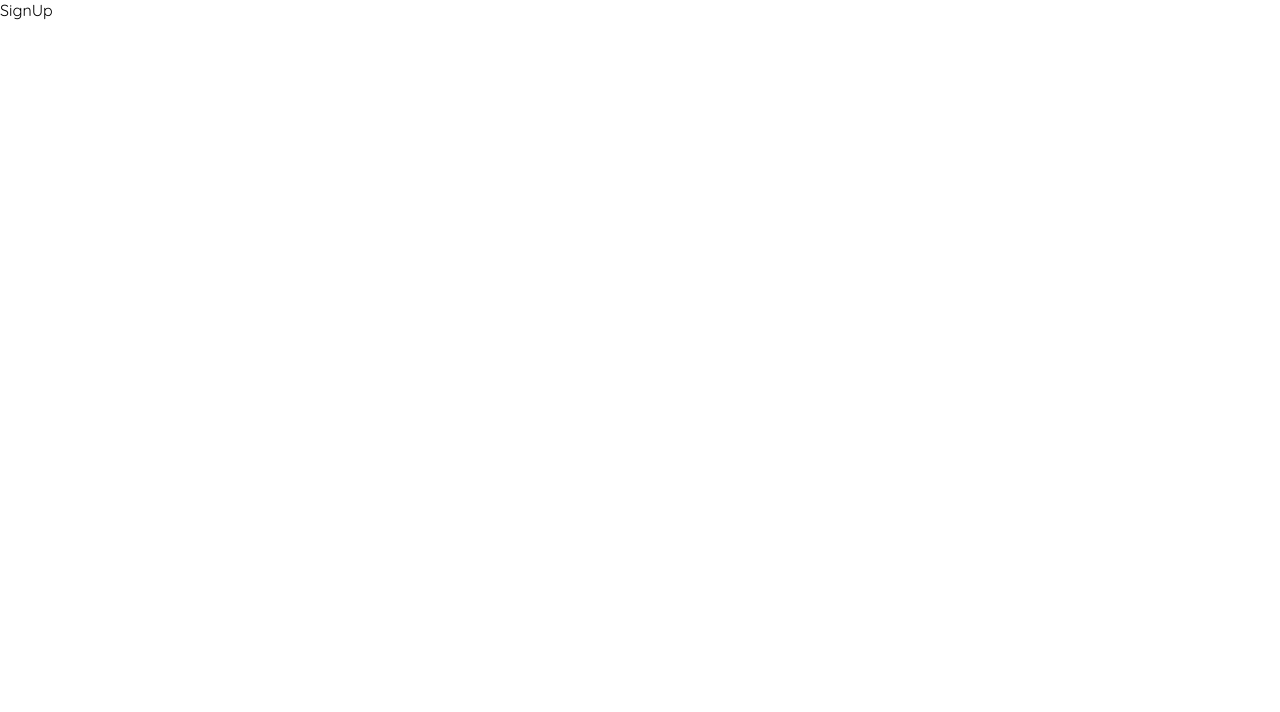
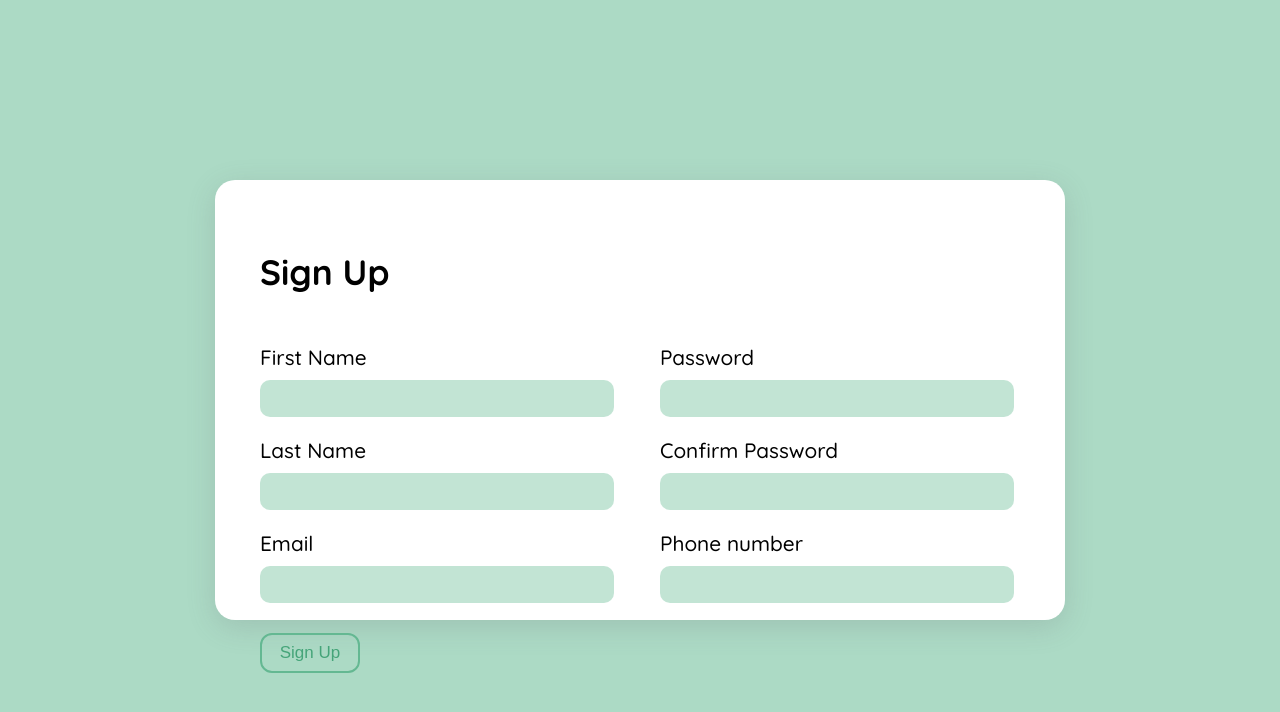
Before and after one commit to malak-joumaa/Homemade, a React (Create React App) app in the folder frontend/: page /sign-up in a window 1280 px wide. Shown: the top 712 px of the page. Built offline with nearby package versions, Linux system fonts and the light colour scheme.

Commit message:
Frontend: Adding sign-up form

```diff
--- a/frontend/src/index.css
+++ b/frontend/src/index.css
@@ -10,7 +10,7 @@ code {
     monospace;
 }
 
-/* Sign In */
+/* Sign In - Sign Up*/
 .main-container{
   display: table;
   position: absolute;
@@ -41,6 +41,7 @@ code {
 .left-register{
   width: 400px;
   margin: 0 auto;
+  display: inline-block;
 }
 
 .welcome-photo{
@@ -50,6 +51,7 @@ code {
 
 .right-register{
   width: 400px;
+  display: inline-block;
 }
 
 .logo-div{
@@ -109,3 +111,6 @@ a:link, a:visited{
   text-decoration: none;
   color: #45a479;
 }
+#form{
+  margin-left: 40px;
+}
--- a/frontend/src/pages/SignUp.js
+++ b/frontend/src/pages/SignUp.js
@@ -1,7 +1,53 @@
-import React from "react";
+import React, { useState } from "react";
+import { Link } from "react-router-dom";
+import Logo from "../assets/logo.png";
 
 const SignUp = () => {
-  return <div>SignUp</div>;
+  return (
+    <div className="main-container">
+      <div className="register sign-up">
+        {/* Logo */}
+        {/* <div className="logo-div">
+          <img src={Logo} className="register-logo" />
+        </div> */}
+        {/* Sign up form */}
+        <div id="form">
+          <h1>Sign Up</h1>
+          <div className="left-register left-sign-up">
+            <label>First Name</label>
+            <br />
+            <input type="text" id="f_name" />
+            <br />
+            <label>Last Name</label>
+            <br />
+            <input type="text" id="l_name" />
+            <br />
+            <label>Email</label>
+            <br />
+            <input type="email" id="email" />
+          </div>
+          <div className="right-register">
+            <label>Password</label>
+            <br />
+            <input type="password" id="password" />
+            <br />
+            <label>Confirm Password</label>
+            <br />
+            <input type="password" id="c_password" />
+            <br />
+            <label>Phone number</label>
+            <br />
+            <input type="text" id="phone_number" />
+          </div>
+          <br />
+          <button onClick={() => {}}>Sign Up</button>
+          <br />
+          {/* Sign Up */}
+          <p>{/* Don't have an account? <Link to="/sign-up"></Link> */}</p>
+        </div>
+      </div>
+    </div>
+  );
 };
 
 export default SignUp;
```
